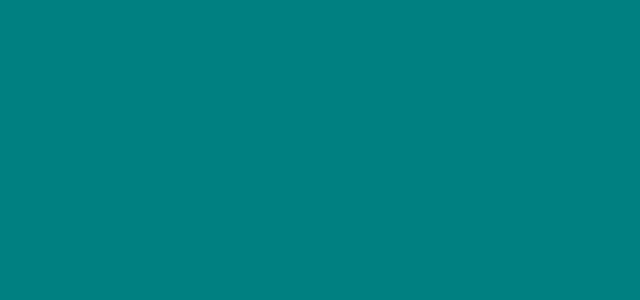
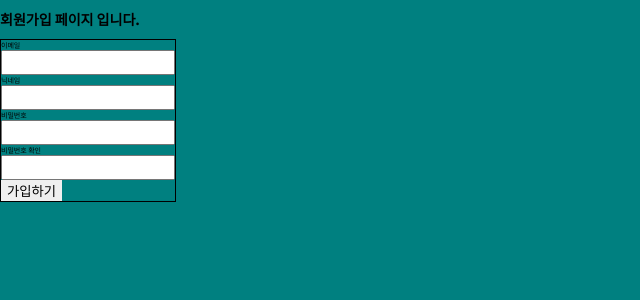
Before and after one commit to MZgaMeZone/gaMeZone, a React (Create React App) app in the folder FrontEnd/: page /signup in a window 1280 px wide. Before the commit this address had no page. Shown: the top 300 px of the page, without its empty margins (0-640 px from the left). Built offline with nearby package versions, Linux system fonts and the light colour scheme; a web font is replaced by a local one.

Commit message:
Feat: login.tsx & signup.tsx

```diff
--- a/FrontEnd/src/App.tsx
+++ b/FrontEnd/src/App.tsx
@@ -11,7 +11,8 @@ import MyPage from "./pages/myPage/mypage";
 import Main from "./pages/mainPage/main";
 import Rootpage from "./pages/rootPage";
 import Community from "./pages/communityPage/community";
-import Login from "./pages/loginPage/login";
+import Login from "./pages/userPages/login";
+import Signup from "./pages/userPages/signup";
 
 function App() {
   return (
@@ -24,6 +25,7 @@ function App() {
         <Route path="/community/*" element={<Community />} />
         <Route path="/gameLoading" element={<GameLoading />} />
         <Route path="/login" element={<Login />} />
+        <Route path="/signup" element={<Signup />} />
       </Routes>
     </BrowserRouter>
   );
--- a/FrontEnd/src/pages/userPages/login.tsx
+++ b/FrontEnd/src/pages/userPages/login.tsx
@@ -1,5 +1,55 @@
-import React from "react";
+import React, { useState } from "react";
+import { useNavigate } from "react-router-dom";
+import styled from "styled-components";
+import axios from "axios";
+
 function Login() {
-  return <h1>로그인 페이지 입니다.</h1>;
+  const [email, setEmail] = useState("");
+  const [password, setPassword] = useState("");
+  const navigate = useNavigate();
+
+  function handleSubmit(e: React.FormEvent<HTMLFormElement>) {
+    e.preventDefault();
+    axios
+      .post("api/login", {
+        email,
+        password,
+      })
+      .then((res) => {
+        if (res.data.success) {
+          navigate("/");
+        }
+      })
+      .catch((e) => {
+        console.log(e);
+      });
+  }
+
+  return (
+    <>
+      <LoginForm onSubmit={handleSubmit}>
+        이메일{" "}
+        <input
+          type="email"
+          value={email}
+          onChange={(e) => {
+            setEmail(e.target.value);
+          }}
+        />
+        비밀번호
+        <input
+          type="password"
+          value={password}
+          onChange={(e) => {
+            setPassword(e.target.value);
+          }}
+        />
+        <LoginButton>로그인</LoginButton>
+      </LoginForm>
+    </>
+  );
 }
 export default Login;
+
+const LoginForm = styled.form``;
+const LoginButton = styled.button``;
--- a/FrontEnd/src/pages/userPages/signup.tsx
+++ b/FrontEnd/src/pages/userPages/signup.tsx
@@ -1,5 +1,95 @@
-import React from "react";
-function Register() {
-  return <h1>회원가입 페이지 입니다.</h1>;
+import React, { useState } from "react";
+import { useNavigate } from "react-router-dom";
+import styled from "styled-components";
+import axios from "axios";
+
+function Signup() {
+  const [email, setEmail] = useState("");
+  const [nickname, setNickname] = useState("");
+  const [password, setPassword] = useState("");
+  const [passwordCheck, setPasswordCheck] = useState("");
+  // const [emailDuplicateCheck, setEmailDuplicateCheck] = useState(false);
+  // const [nicknameDuplicateCheck, setNicknameDuplicateCheck] = useState(false);
+
+  const navigate = useNavigate();
+
+  async function handleSubmit(e: React.FormEvent<HTMLFormElement>) {
+    e.preventDefault();
+    console.log(email, nickname, password, passwordCheck);
+
+    await axios
+      .post("/api/signup", {
+        email: email,
+        nickname: nickname,
+        password: password,
+      })
+      .then((res) => {
+        if (res.data.success) {
+          alert(`회원가입이 완료되었습니다. 환영합니다 ${nickname}님!`);
+          navigate("/login");
+        }
+      })
+      .catch((e) => {
+        console.log(e);
+      });
+  }
+
+  return (
+    <>
+      <SignupHeader>회원가입 페이지 입니다.</SignupHeader>
+      <SignupForm onSubmit={handleSubmit}>
+        <FormContent>
+          이메일
+          <input
+            type="email"
+            value={email}
+            onChange={(e) => setEmail(e.target.value)}
+          />
+          닉네임
+          <input
+            type="text"
+            value={nickname}
+            onChange={(e) => setNickname(e.target.value)}
+          />
+          {nickname
+            ? nickname.length < 2 && <p>닉네임을 2자리 이상 입력해주세요.</p>
+            : ""}
+          비밀번호
+          <input
+            type="password"
+            value={password}
+            onChange={(e) => setPassword(e.target.value)}
+          />{" "}
+          {password
+            ? password.length < 8 && <p>비밀번호를 8자리 이상 입력해주세요.</p>
+            : ""}
+          비밀번호 확인
+          <input
+            type="password"
+            value={passwordCheck}
+            onChange={(e) => setPasswordCheck(e.target.value)}
+          />
+          {password !== passwordCheck && <p>비밀번호가 일치하지 않습니다.</p>}
+        </FormContent>
+        <FormSubmit type="submit">가입하기</FormSubmit>
+      </SignupForm>
+    </>
+  );
 }
-export default Register;
+export default Signup;
+
+const SignupHeader = styled.h1`
+  display: flex;
+`;
+
+const SignupForm = styled.form`
+  border: 1px solid black;
+  width: 25rem;
+`;
+
+const FormContent = styled.div`
+  display: flex;
+  flex-direction: column;
+`;
+
+const FormSubmit = styled.button``;
```
Also changed, not shown: 1 other file (tests, documents, lock files or other folders).
